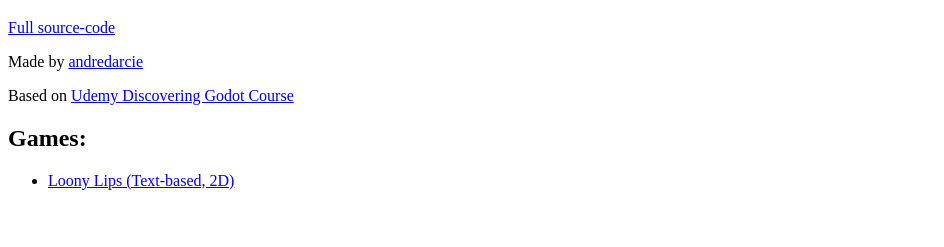
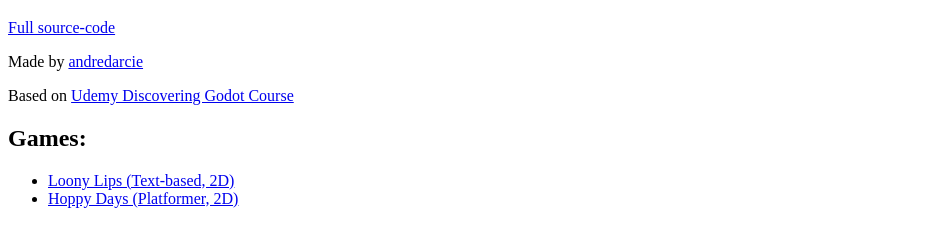
Before and after one commit to andredarcie/discovering-godot-course, a plain HTML site: page docs/index.html in a window 1280 px wide. Shown: the part 61-308 px from the top of the page, without its empty margins (0-944 px from the left). Drawn offline with Linux system fonts and the light colour scheme.

Commit message:
Add link to hoppy days

```diff
--- a/docs/index.html
+++ b/docs/index.html
@@ -15,6 +15,9 @@
         <li>
             <a href="loonny-lips\loony-lips.html">Loony Lips (Text-based, 2D)</a>
         </li>
+        <li>
+            <a href="hoppy-days\hoppy-days.html">Hoppy Days (Platformer, 2D)</a>
+        </li>
     </ul>
 </body>
 </html>
```
